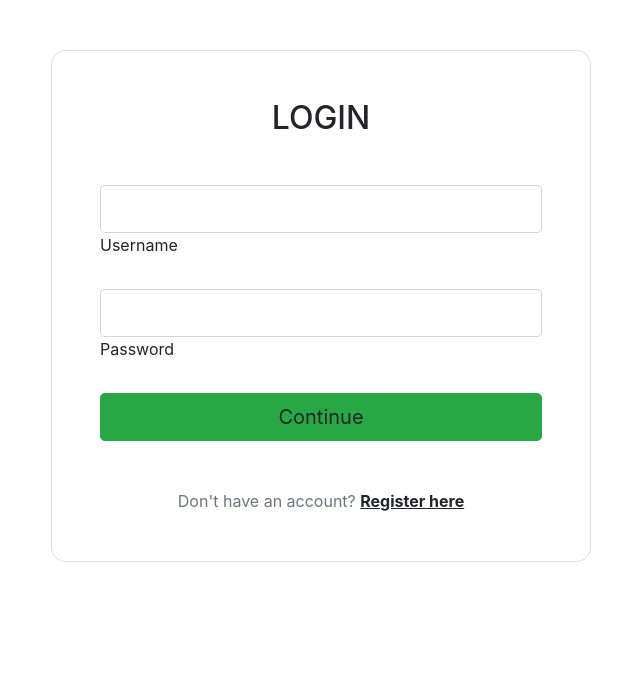
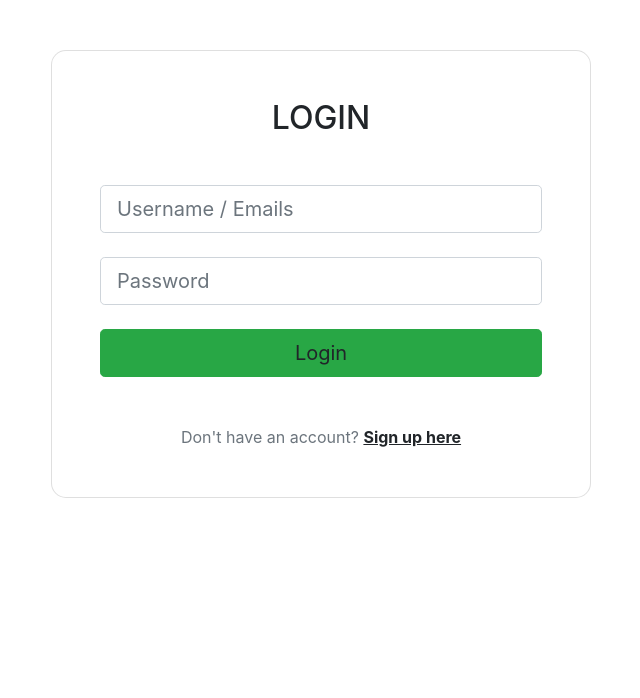
Before and after one commit to DogmaIAmGod/CSET180Final, a Flask app: page /accounts/login in a window 1280 px wide. Shown: the part 206-904 px from the top of the page, without its empty margins (319-959 px from the left). Run offline with Flask 3, Linux system fonts and the light colour scheme; some libraries are stand-ins or nearby versions.

Commit message:
login update

```diff
--- a/templates/login_page.html
+++ b/templates/login_page.html
@@ -9,27 +9,26 @@
           <div class="card-body p-5">
             <h2 class="text-uppercase text-center mb-5">Login</h2>
 
-            <form>
-
+            <form action="/accounts/login" method="POST">
               <div class="form-outline mb-4">
-                <input type="text" id="form3Example1cg" class="form-control form-control-lg" />
-                <label class="form-label" for="form3Example1cg">Username</label>
+                <input type="text" id="form3Example1cg" class="form-control form-control-lg" name="username" placeholder="Username / Emails"/>
+              </div>
+              <div class="form-outline mb-4">
+                <input type="password" id="form3Example4cg" class="form-control form-control-lg" name="password" placeholder="Password" />
               </div>
 
-
-              <div class="form-outline mb-4">
-                <input type="password" id="form3Example4cg" class="form-control form-control-lg" />
-                <label class="form-label" for="form3Example4cg">Password</label>
-              </div>
-
-
+              {% if error %}
+              <h2>{{ error }}</h2>
+              {% endif %}
+              {% if success %}
+              <h2>{{ success }}</h2>
+              {% endif %}
               <div class="d-flex justify-content-center">
-                <button type="button"
-                  class="btn btn-success btn-block btn-lg gradient-custom-4 text-body">Continue</button>
+                <input type="submit" value="Login" class="input_submit btn btn-success btn-block btn-lg gradient-custom-4 text-body">
               </div>
 
               <p class="text-center text-muted mt-5 mb-0">Don't have an account? <a href="/accounts/register"
-                  class="fw-bold text-body"><u>Register here</u></a></p>
+                  class="fw-bold text-body"><u>Sign up here</u></a></p>
 
             </form>
 
```
